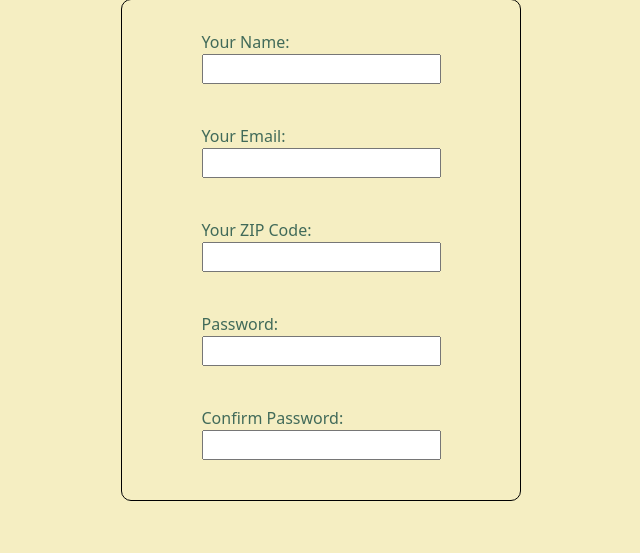
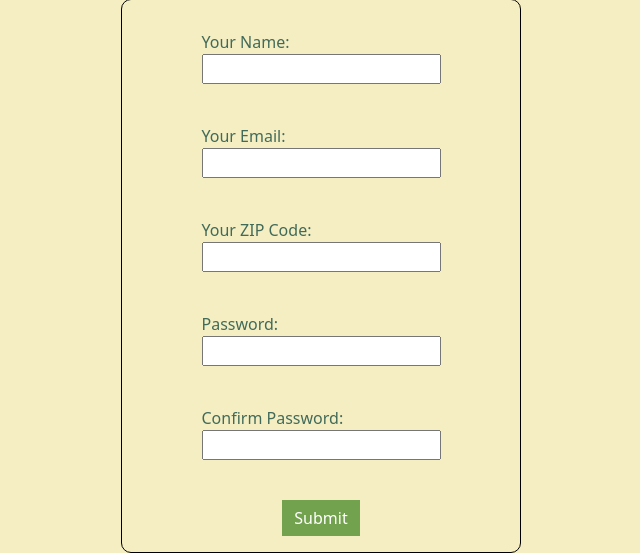
Before and after one commit to ddwk21/we-do, a Node project: template views/signup.handlebars in a window 1280 px wide. Shown: the part 247-800 px from the top of the page, without its empty margins (319-959 px from the left). Run offline with Node 20 templates, Linux system fonts and the light colour scheme; the template is opened without the code that fills it, so the values that code supplies are empty; some libraries are stand-ins or nearby versions.

Commit message:
added submit button

```diff
--- a/views/signup.handlebars
+++ b/views/signup.handlebars
@@ -3,7 +3,7 @@
 
   <form class="form signup-form">
   <!--Name-->
-  <div class="form-group">
+    <div class="form-group">
       <label for="name-signup">Your Name:</label>
       <input class="form-input" type="text" id="name-signup" />
     </div>
@@ -22,12 +22,13 @@
       <label for="password-signup">Password:</label>
       <input class="form-input" type="password" id="password-signup" />
     </div>
-  <!--password confirm-->
-  <div class="form-group">
+    <!--password confirm-->
+    <div class="form-group">
       <label for="password-login">Confirm Password:</label>
       <input class="form-input" type="password" id="password-signup" />
     </div>
-
+    <button type="submit" class="btn btn-default" id="signupBtn">Submit</button>
+    <p id="noMatchAlert"></p>
 
   </form>
 </div>
```
